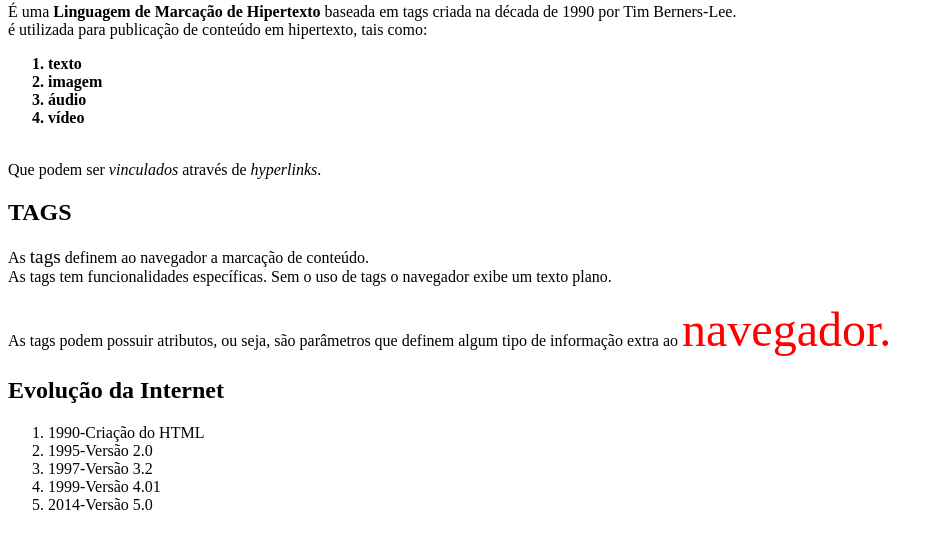
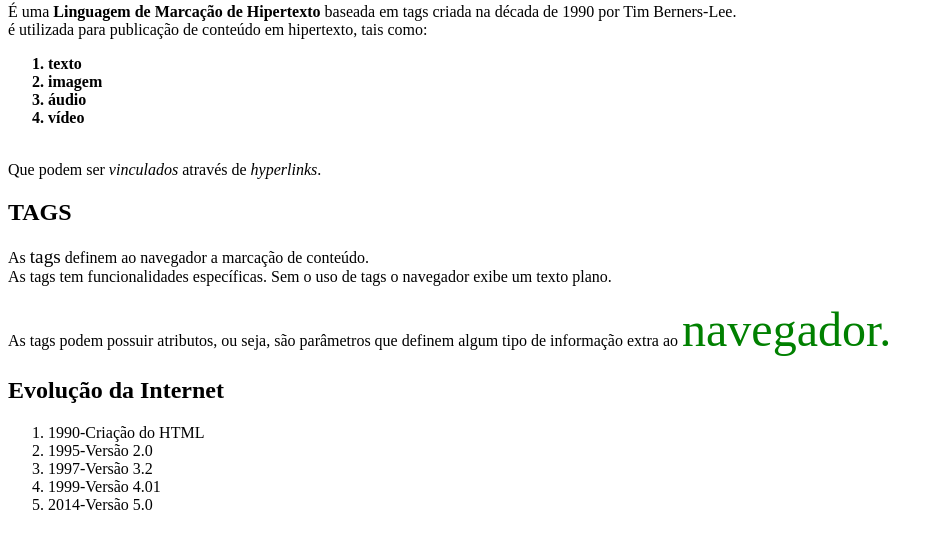
Before and after one commit to andre-voronhuk/RDE07-site, a plain HTML site: page index.html in a window 1280 px wide. Shown: the part 77-626 px from the top of the page, without its empty margins (0-943 px from the left). Drawn offline with Linux system fonts and the light colour scheme.

Commit message:
Update index.html

```diff
--- a/index.html
+++ b/index.html
@@ -27,7 +27,7 @@
         o uso de tags o navegador exibe um texto plano.</p>
 
     <p>As tags podem possuir atributos, ou seja, são parâmetros que definem algum tipo de informação extra ao
-        <font color="red " size="14 ">navegador.</font>
+        <font color="green " size="14 ">navegador.</font>
     </p>
     <h2>Evolução da Internet</h2>
     <ol>
```
